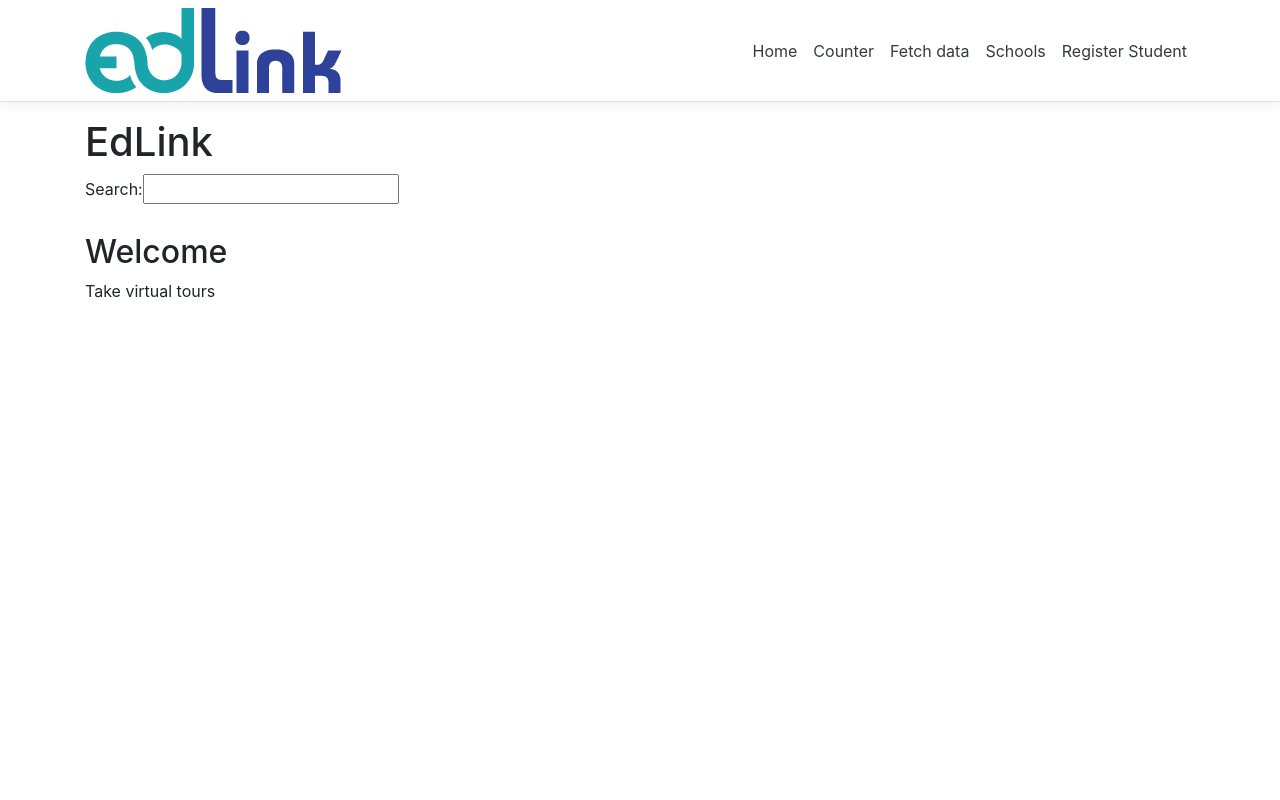
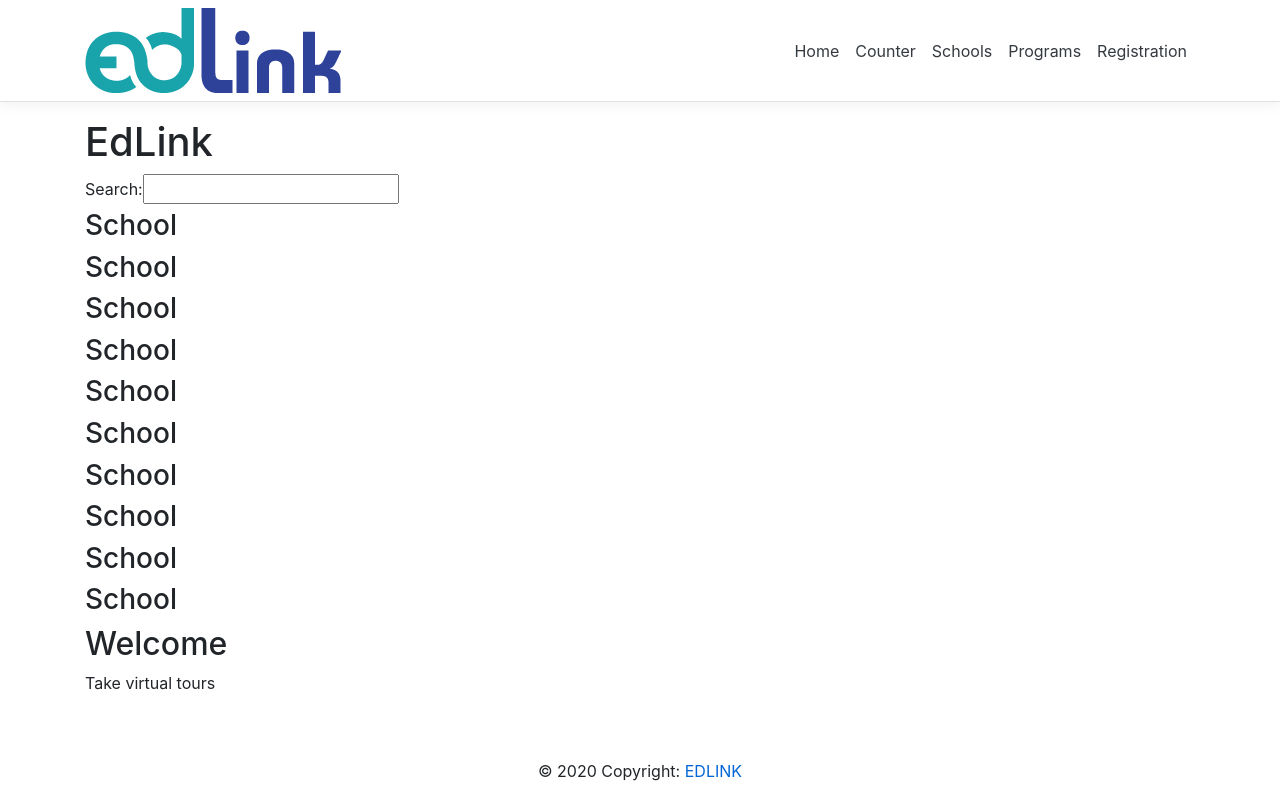
Before and after one commit to senaitesfazgi/Edlink-Capstone, a React (Create React App) app in the folder EdlinkCapstone/ClientApp/: page /schools in a window 1280 px wide. Built offline with nearby package versions, Linux system fonts and the light colour scheme.

Commit message:
Added some front end notes

```diff
--- a/EdlinkCapstone/ClientApp/package.json
+++ b/EdlinkCapstone/ClientApp/package.json
@@ -5,6 +5,7 @@
   "dependencies": {
     "bootstrap": "^4.1.3",
     "jquery": "^3.4.1",
+    "mdbreact": "^4.27.0",
     "merge": "^1.2.1",
     "oidc-client": "^1.9.0",
     "react": "^16.0.0",
--- /dev/null
+++ b/EdlinkCapstone/ClientApp/src/components/Footer.js
@@ -0,0 +1,20 @@
+import React, { Component } from 'react' //react
+import { MDBCol, MDBContainer, MDBRow, MDBFooter } from 'mdbreact';
+import { Link } from 'react-router-dom';
+
+/*
+    Footer Component : Footer for all page
+
+*/
+const Footer = () => {
+    return (
+        <MDBFooter color="blue" className="font-small pt-4 mt-4">
+            <div className="footer-copyright text-center py-3">
+                <MDBContainer fluid>
+                    &copy; {new Date().getFullYear()} Copyright: <Link to="/"> EDLINK </Link>
+                </MDBContainer>
+            </div>
+        </MDBFooter>
+    );
+}
+export default Footer;
--- a/EdlinkCapstone/ClientApp/src/components/Home.js
+++ b/EdlinkCapstone/ClientApp/src/components/Home.js
@@ -1,4 +1,5 @@
 import React, { Component } from 'react';
+import Footer from './Footer';
 
 export class Home extends Component {
   static displayName = Home.name;
@@ -6,8 +7,7 @@ export class Home extends Component {
   render () {
     return (
       <div>
-        <h1>Hello, world!</h1>
-        <p>Welcome to your new single-page application, built with:</p>
+        <h2>Make the right choice in your kid's future!</h2>
         <ul>
           <li><a href='https://get.asp.net/'>ASP.NET Core</a> and <a href='https://msdn.microsoft.com/en-us/library/67ef8sbd.aspx'>C#</a> for cross-platform server-side code</li>
           <li><a href='https://facebook.github.io/react/'>React</a> for client-side code</li>
@@ -19,8 +19,8 @@ export class Home extends Component {
           <li><strong>Development server integration</strong>. In development mode, the development server from <code>create-react-app</code> runs in the background automatically, so your client-side resources are dynamically built on demand and the page refreshes when you modify any file.</li>
           <li><strong>Efficient production builds</strong>. In production mode, development-time features are disabled, and your <code>dotnet publish</code> configuration produces minified, efficiently bundled JavaScript files.</li>
         </ul>
-        <p>The <code>ClientApp</code> subdirectory is a standard React application based on the <code>create-react-app</code> template. If you open a command prompt in that directory, you can run <code>npm</code> commands such as <code>npm test</code> or <code>npm install</code>.</p>
-      </div>
+            <p>The <code>ClientApp</code> subdirectory is a standard React application based on the <code>create-react-app</code> template. If you open a command prompt in that directory, you can run <code>npm</code> commands such as <code>npm test</code> or <code>npm install</code>.</p>
+      </div >
     );
   }
 }
--- a/EdlinkCapstone/ClientApp/src/components/Layout.js
+++ b/EdlinkCapstone/ClientApp/src/components/Layout.js
@@ -1,6 +1,8 @@
 import React, { Component } from 'react';
 import { Container } from 'reactstrap';
 import { NavMenu } from './NavMenu';
+import Footer from './Footer';
+import { Schools } from './Schools';
 
 export class Layout extends Component {
   static displayName = Layout.name;
@@ -10,8 +12,9 @@ export class Layout extends Component {
       <div>
         <NavMenu />
         <Container>
-          {this.props.children}
+           {this.props.children}
         </Container>
+         <Footer/>
       </div>
     );
   }
--- a/EdlinkCapstone/ClientApp/src/components/NavMenu.js
+++ b/EdlinkCapstone/ClientApp/src/components/NavMenu.js
@@ -28,7 +28,7 @@ export class NavMenu extends Component {
         <Navbar className="navbar-expand-sm navbar-toggleable-sm ng-white border-bottom box-shadow mb-3" light>
           <Container>
             <Link to="/">
-                        <img className="logo" alt="EdLink" src={require('../Images/EdLinkLogo.png')} />
+                <img className="logo" alt="EdLink" src={require('../Images/EdLinkLogo.png')} />
             </Link>
             <NavbarToggler onClick={this.toggleNavbar} className="mr-2" />
             <Collapse className="d-sm-inline-flex flex-sm-row-reverse" isOpen={!this.state.collapsed} navbar>
@@ -40,13 +40,14 @@ export class NavMenu extends Component {
                   <NavLink tag={Link} className="text-dark" to="/counter">Counter</NavLink>
                 </NavItem>
                 <NavItem>
-                  <NavLink tag={Link} className="text-dark" to="/fetch-data">Fetch data</NavLink>
-                </NavItem>
-                <NavItem>
                     <NavLink tag={Link} className="text-dark" to="/schools">Schools</NavLink>
                 </NavItem>
                 <NavItem>
-                    <NavLink tag={Link} className="text-dark" to="/create-student">Register Student</NavLink>
+                  <NavLink tag={Link} className="text-dark" to="/fetch-data">Programs</NavLink>
+                </NavItem>
+
+                <NavItem>
+                    <NavLink tag={Link} className="text-dark" to="/create-student">Registration</NavLink>
                 </NavItem>
               </ul>
             </Collapse>
--- a/EdlinkCapstone/ClientApp/src/components/Schools.js
+++ b/EdlinkCapstone/ClientApp/src/components/Schools.js
@@ -13,14 +13,16 @@ export class Schools extends Component {
                     <input id="firstName" type="text"/>
                 </form>
                 <div>
-                    <img src="" />
-                    <img src="" />
-                    <img src="" />
-                    <img src="" />
-                    <img src="" />
-                    <img src="" />
-                    <img src="" />
-                    <img src="" />
+                    <h3>School</h3>
+                    <h3>School</h3>
+                    <h3>School</h3>
+                    <h3>School</h3>
+                    <h3>School</h3>
+                    <h3>School</h3>
+                    <h3>School</h3>
+                    <h3>School</h3>
+                    <h3>School</h3>
+                    <h3>School</h3>
                 </div>
                 <h2>Welcome</h2>
                 <p>Take virtual tours</p>
```
Also changed, not shown: EdlinkCapstone/ClientApp/src/components/StudentsData.js (deleted, +0 -59 lines), 2 other files (tests, documents, lock files or other folders).
